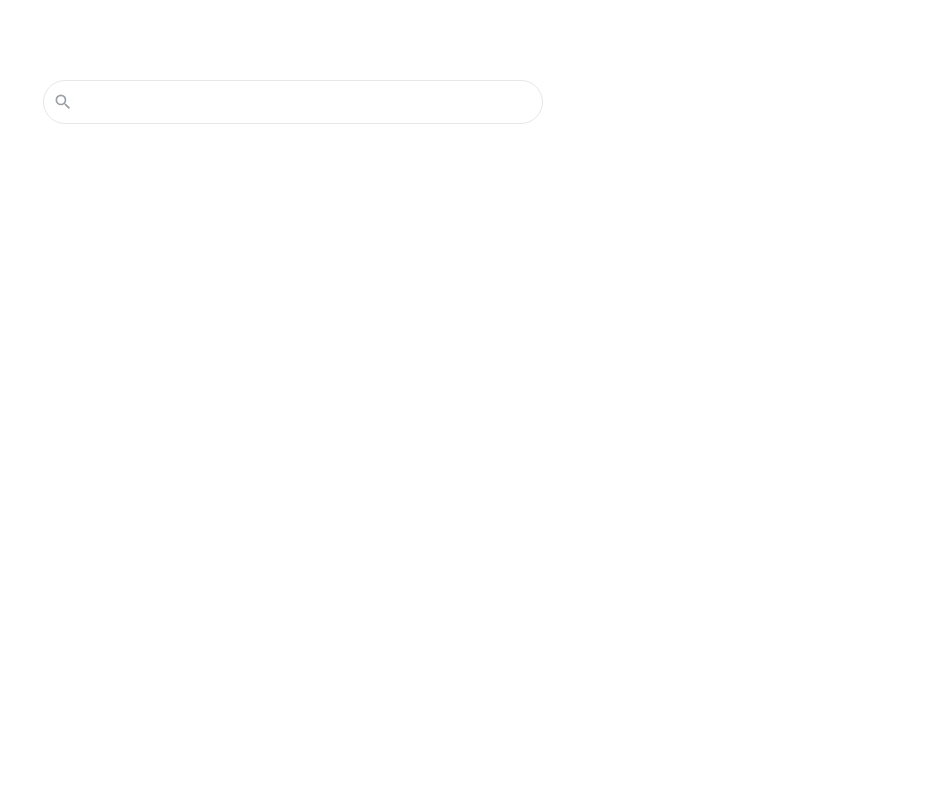
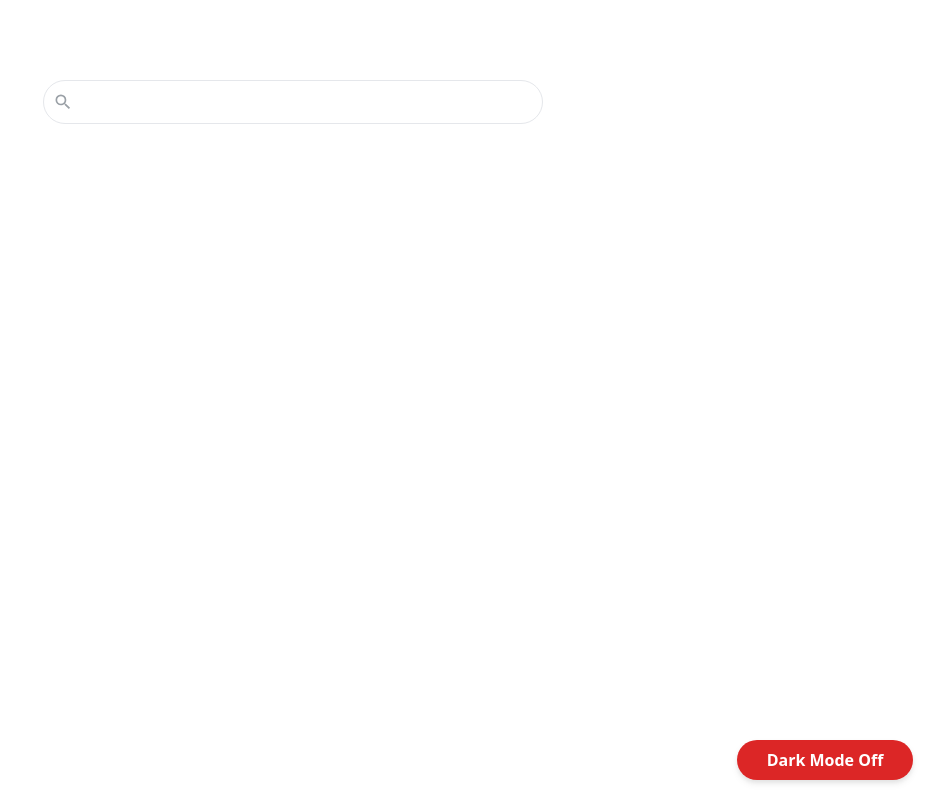
Before and after one commit to alptugidin/react-searchbox-like-google, a React (Create React App) app: page / in a window 1280 px wide. Shown: the whole page, without its empty margins (347-1280 px from the left). Built offline with nearby package versions, Linux system fonts and the light colour scheme.

Commit message:
add new properties

```diff
--- a/src/App.tsx
+++ b/src/App.tsx
@@ -1,4 +1,4 @@
-import React, { CSSProperties, useState } from 'react';
+import React, { CSSProperties, useEffect, useState } from 'react';
 // import { SearchBox } from './lib';
 import { useFetch } from './hooks/useFetchMovies';
 import { IOnClickData } from './lib/components/SearchBox/types';
@@ -26,37 +26,32 @@ const App = (): JSX.Element => {
 
   return (
     <div className={`flex justify-center h-screen relative ${!darkMode ? 'bg-white' : 'bg-[#202124]'}`}>
-      <div className='absolute right-5 top-5'>
+      <div className='absolute right-5 bottom-5 rounded-full drop-shadow-md'>
         <button
+          id='nightMode'
           type='button'
           onClick={() => setDarkMode(!darkMode)}
-          className='text-white bg-red-600 hover:bg-red-500 transition-all w-44 px-4 py-2 rounded-full font-bold hidden'
+          className='text-white bg-red-600 hover:bg-red-500 transition-all w-44 px-4 py-2 rounded-full font-bold'
         >
           Dark Mode {darkMode ? 'On' : ' Off'}
         </button>
       </div>
       <div className='w-[500px] mt-20'>
-        {/* <SearchBox
+        <SearchBox
           onChange={handleOnChange}
           onClick={handleOnclick}
           results={results}
+          // showImage
+          // showDetail
           darkMode={darkMode}
           buttons={[
             { label: 'Search', handler: btn1handler },
             { label: 'Do something', handler: btn2handler }
           ]}
-        />
-      </div> */}
-        <SearchBox
-          onChange={handleOnChange}
-          onClick={handleOnclick}
-          results={results}
-          showDetail
-          showImage
-          buttons={[
-            { label: 'Search', handler: btn1handler },
-            { label: 'Do something', handler: btn2handler }
-          ]}
+          // colors={{
+          //   darkPrimary: '#202124', // default #202124
+          //   darkSecondary: '#303134' // default #303134
+          // }}
         />
       </div>
     </div>
```
